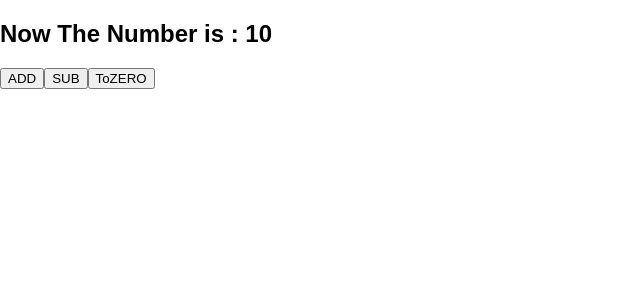
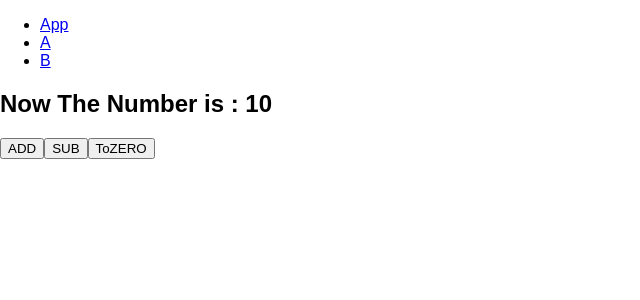
Before and after one commit to yxnne/MyReact, a React app in the folder testing_router_redux/: page / in a window 1280 px wide. Shown: the top 300 px of the page, without its empty margins (0-640 px from the left). Built offline with nearby package versions, Linux system fonts and the light colour scheme.

Commit message:
add react-router-dom

```diff
--- a/testing_router_redux/src/index.js
+++ b/testing_router_redux/src/index.js
@@ -4,17 +4,40 @@ import './index.css';
 import App from './App';
 //import registerServiceWorker from './registerServiceWorker';
 import { Provider } from 'react-redux';
-import { createStore, applyMiddleware } from 'redux';
+import { createStore, applyMiddleware, compose } from 'redux';
 import thunk from 'redux-thunk';
 import { counter } from './reducer/index.redux';
+import { BrowserRouter, Link, Route } from 'react-router-dom';
 
+// redux调试工具
+const reduxDevTool = window.__REDUX_DEVTOOLS_EXTENSION__?window.__REDUX_DEVTOOLS_EXTENSION__():f=>f;
+const store = createStore(counter, compose(applyMiddleware(thunk), reduxDevTool));
 
-const store = createStore(counter, applyMiddleware(thunk));
+// A 组件
+function A(props){
+	return (<h2>A Component</h2>);
+}
+// B 组件
+function B(props){
+	return (<h2>B Component</h2>);
+}
 
 ReactDOM.render(
 	(
 		<Provider store={store}>
-			<App />
+			<BrowserRouter>
+				<div>
+					<ul>
+						<li><Link to="/">App</Link></li>
+						<li><Link to="/a">A</Link></li>
+						<li><Link to="/b">B</Link></li>
+					</ul>
+
+					<Route path="/" exact component={App}></Route>
+					<Route path="/a" exact component={A}></Route>
+					<Route path="/b" exact component={B}></Route>
+				</div>
+			</BrowserRouter>
 		</Provider>
 	),
 	document.getElementById('root'));
```
